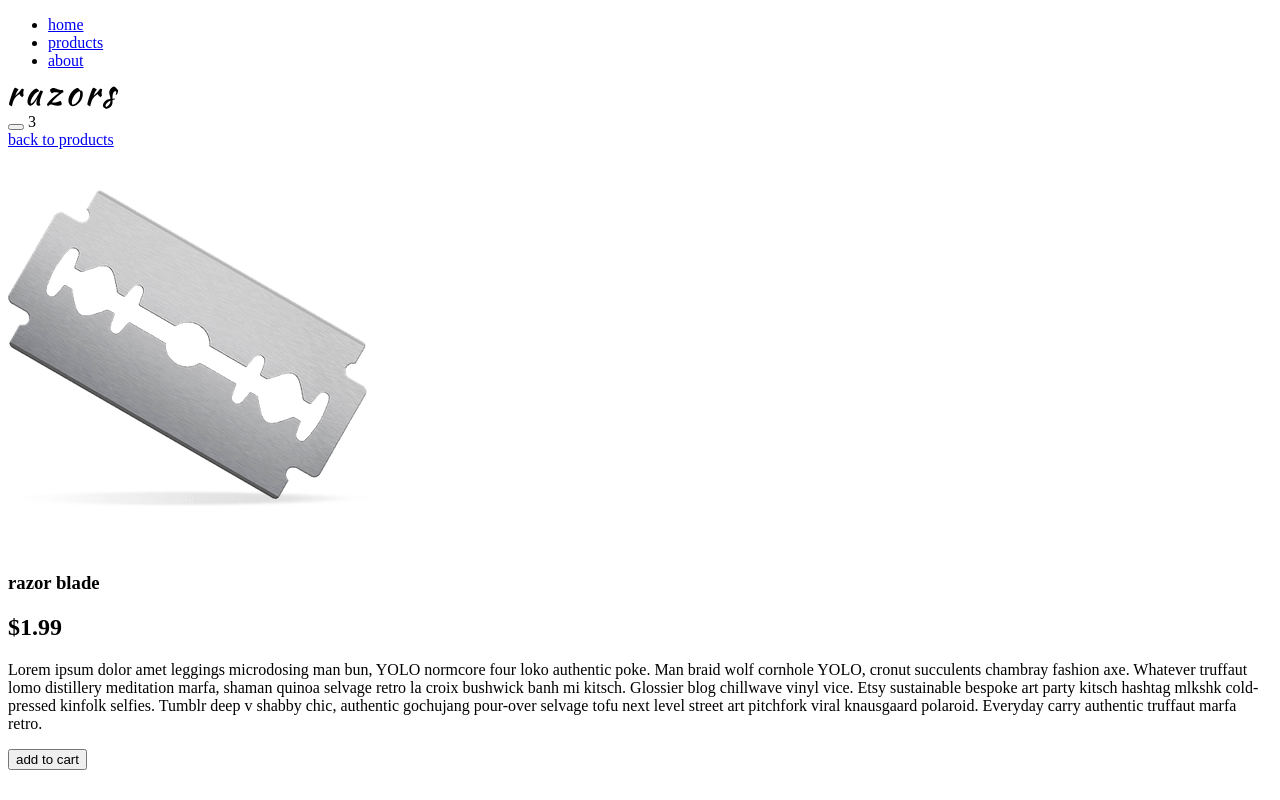
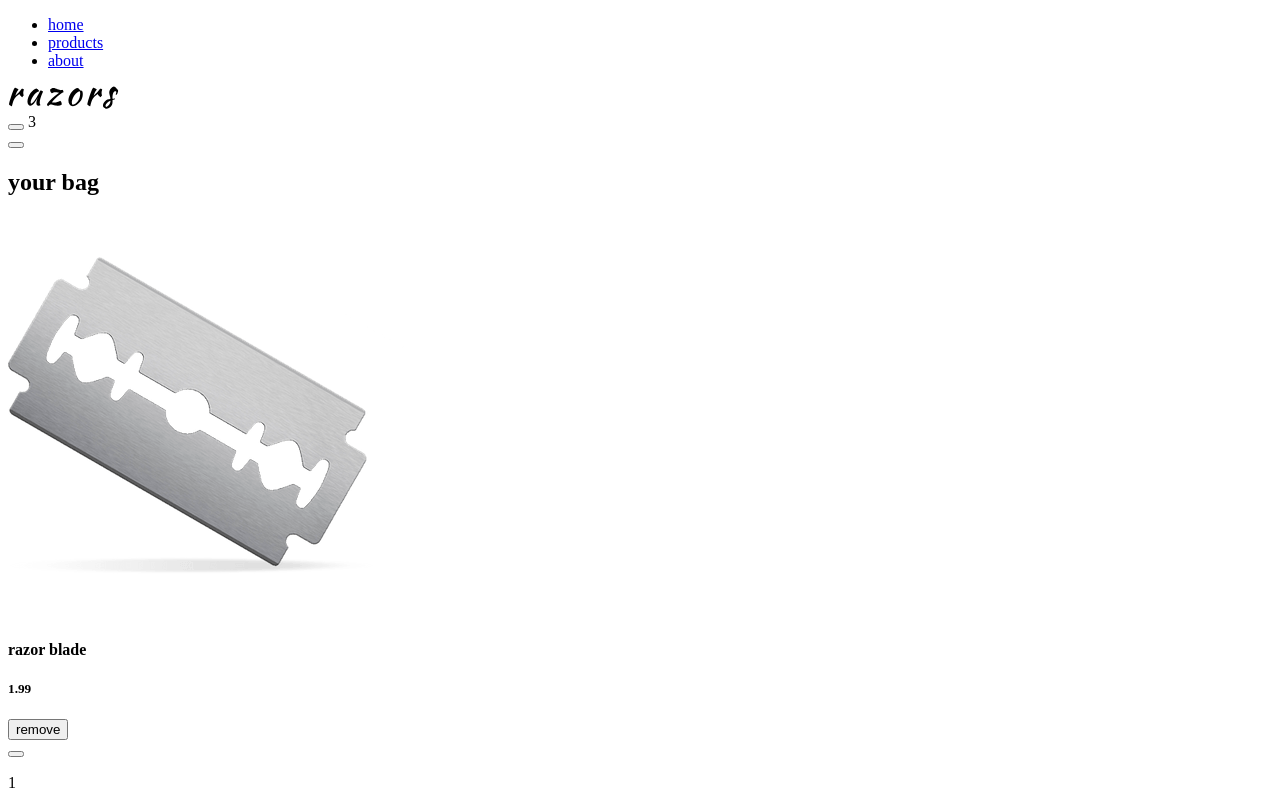
Before and after one commit to Altofogant/razors-ecommerce-svelte, a Svelte app: page /products/1 in a window 1280 px wide. Shown: the top 800 px of the page. Built offline with nearby package versions, Linux system fonts and the light colour scheme; the HTML template or start-up script is replaced by a standard one.

Commit message:
added styling and buttons to single cart item

```diff
--- a/src/components/Cart/Item.svelte
+++ b/src/components/Cart/Item.svelte
@@ -1,5 +1,32 @@
 <script>
-
+    export let id;
+    export let image;
+    export let price;
+    export let title;
+    export let amount;
+    // import functionality
 </script>
 
-<h2>single item</h2>
+<div class="cart-item">
+    <img src={image} alt={title}>
+    <div>
+        <h4>{title}</h4>
+        <h5>{price}</h5>
+        <button class="cart-btn remove-btn" on:click={() => {
+            console.log('remove item');
+        }}>remove</button>
+    </div>
+    <div>
+        <button class="cart-btn amount-btn" on:click={() => {
+            console.log('increase item');
+        }}>
+            <i class="fas fa-chevron-up"></i>
+        </button>
+        <p class="item-amount">{amount}</p>
+        <button class="cart-btn amount-btn" on:click={() => {
+            console.log('decrease item');
+        }}>
+            <i class="fas fa-chevron-down"></i>
+        </button>
+    </div>
+</div>
--- a/src/stores/globalStore.js
+++ b/src/stores/globalStore.js
@@ -2,7 +2,7 @@ import { writable } from "svelte/store";
 
 const globalStore = writable({
     sidebar:false,
-    cart:false,
+    cart:true,
     alert:false
 });
 
```
